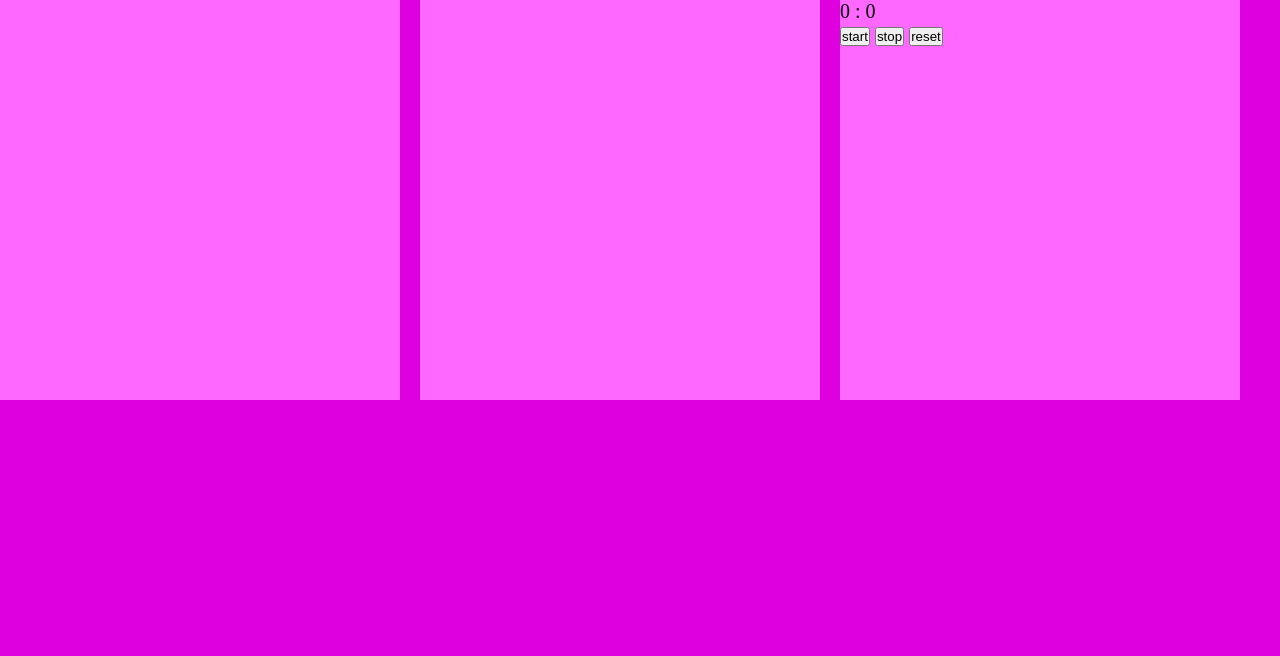
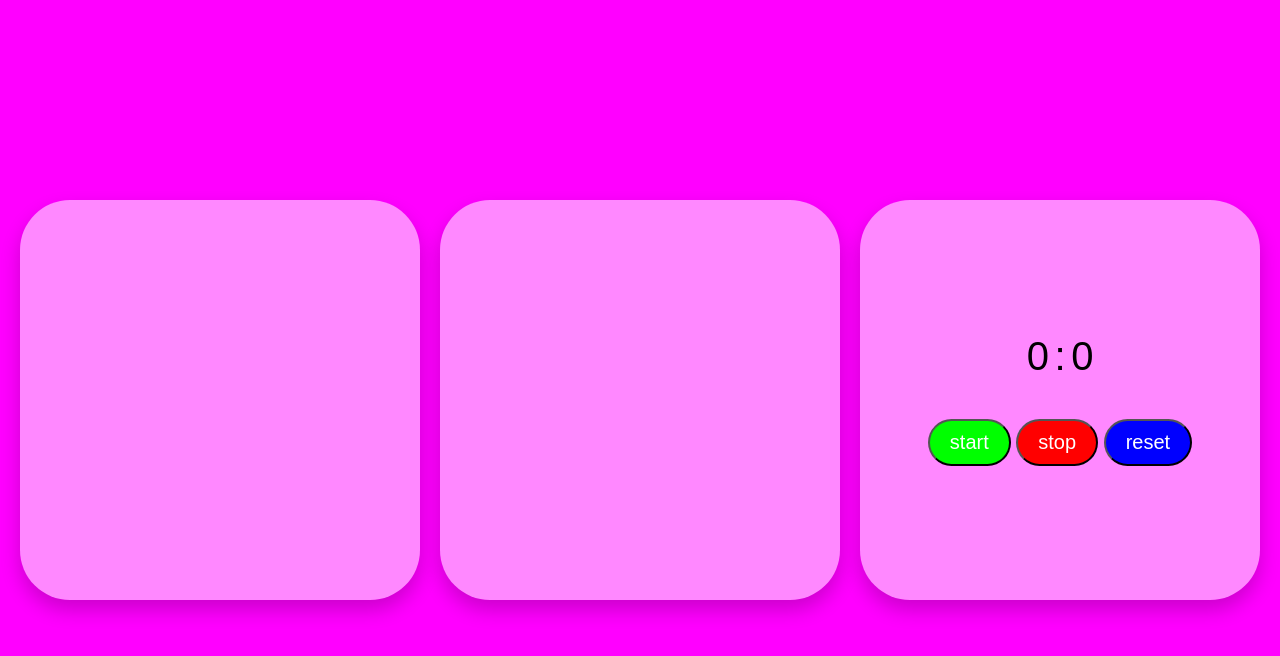
Before and after one commit to NotMelsy/dashboard-stopwacht-slider, a plain HTML site: page index.html in a window 1280 px wide. Drawn offline with Linux system fonts and the light colour scheme.

Commit message:
reset button

```diff
--- a/index.html
+++ b/index.html
@@ -11,16 +11,18 @@
 <body>
     <article class="card"></article>
     <article class="card"></article>
-    <article class="card">
+    <article class="card card--stopwatch">
     <div>
-       <span id="js--minutestimer">0</span>
-       :
-        <span id="js--secondstimer">0</span>
+        <span class="timertext" id="js--minutestimer">0</span>
+        <span class="timertext">:</span>
+        <span class="timertext" id="js--secondstimer">0</span>
 
     </div>
-    <button id="js--start">start</button>
-    <button id="js--stop">stop</button>
-    <button>reset</button>
+        <section class="buttonwrapper">
+            <button class="button button--start" id="js--start">start</button>
+            <button class="button button--stop" id="js--stop">stop</button>
+            <button class="button button--reset" id="js--reset">reset</button>
+        </section>
     </article>
 </body>
 </html>
--- a/java.js
+++ b/java.js
@@ -1,31 +1,41 @@
 const startButton = document.getElementById("js--start");
 const stopButton = document.getElementById("js--stop");
+const resetButton = document.getElementById("js--reset");
 let seconds = 0;
 let minutes = 0;
 let running = false;
 
-const secondsTimer = document.getElementById("js--secondstimer");
+const secondstimer = document.getElementById("js--secondstimer");
 const minutestimer = document.getElementById("js--minutestimer");
 
 let timer;
 
-startButton.onclick = function(){
-    if(running === true){
+startButton.onclick = function () {
+    if (running === true) {
         return;
     }
     running = true;
-    timer = setInterval(function(){
+    timer = setInterval(function () {
         seconds = seconds + 1;
-        if(seconds === 60){
+        if (seconds === 60) {
             minutes = minutes = 1;
             minutestimer.innerText = minutes;
             seconds = 0;
         }
-        secondsTimer.innerText = seconds;
+        secondstimer.innerText = seconds;
     }, 1000);
 }
 
-stopButton.onclick = function(){
+stopButton.onclick = function () {
     clearInterval(timer);
     running = false;
 }
+
+resetButton.onclick = function () {
+    clearInterval(timer)
+    seconds = 0;
+    minutes = 0;
+    secondstimer.innerText = 0;
+    minutestimer.innerText = 0;
+    running = false;
+}
--- a/style.css
+++ b/style.css
@@ -10,13 +10,52 @@ html{
 
 body{
     font-size: 2rem;
-    background: #df00df;
+    background: #f0f;
     display: flex;
+    align-items: center;
+    justify-content: center;
     gap: 2rem;
+    min-height: 100vh;
+    flex-wrap: wrap;
+    font-family: sans-serif;
 }
 
 .card{
     width: 40rem;
     height: 40rem;
-    background: #ff68ff;
+    background: #f8f;
+    border-radius: 5rem;
+    box-shadow: 0 1rem 2rem 0 rgba(0, 0, 0, 0.2);
+    flex-shrink: 0;
 }
+
+.card--stopwatch{
+    display: flex;
+    justify-content: center;
+    align-items: center;
+    flex-direction: column;
+    gap: 4rem;
+}
+
+.timertext{
+    font-size: 200%;
+}
+
+.button{
+    padding: 1rem 2rem;
+    font-size: 2rem;
+    color: white;
+    border-radius: 10rem;
+}
+
+.button--start{
+    background: #00ff00;
+}
+
+.button--stop{
+    background: #ff0000;
+}
+
+.button--reset{
+    background: #0000ff;
+}
```
